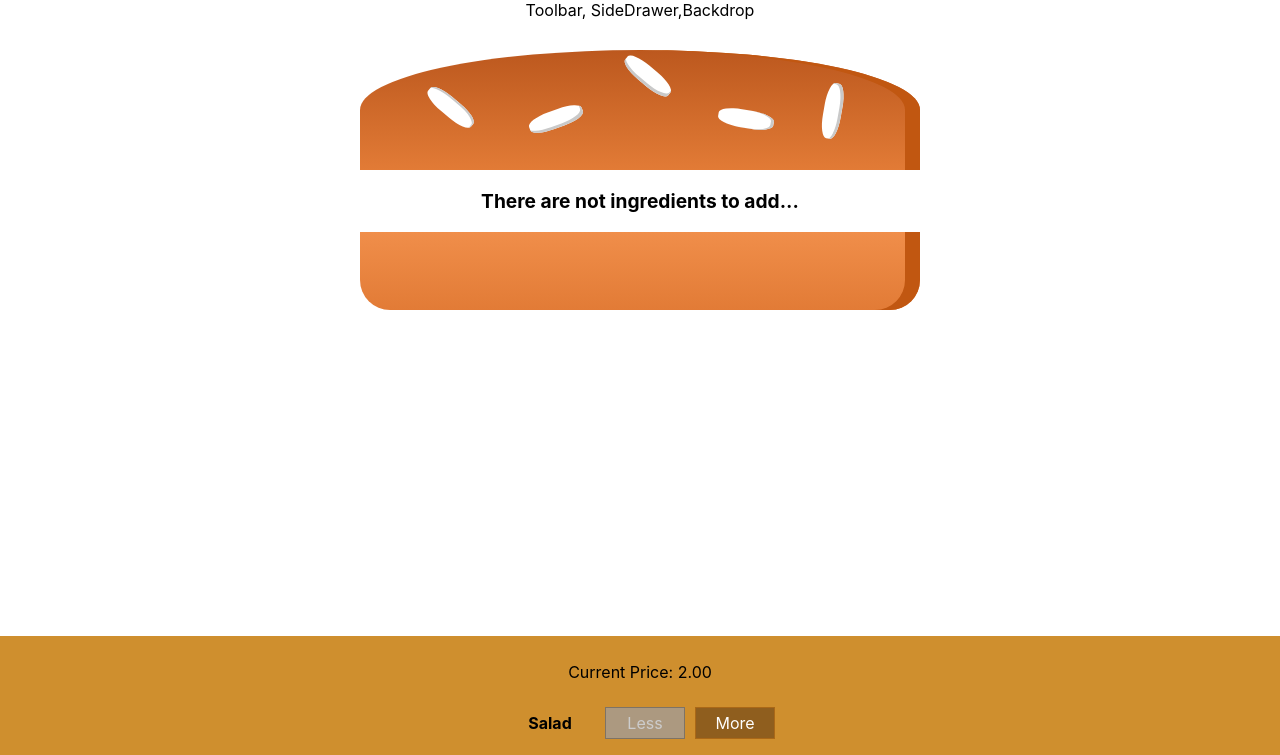
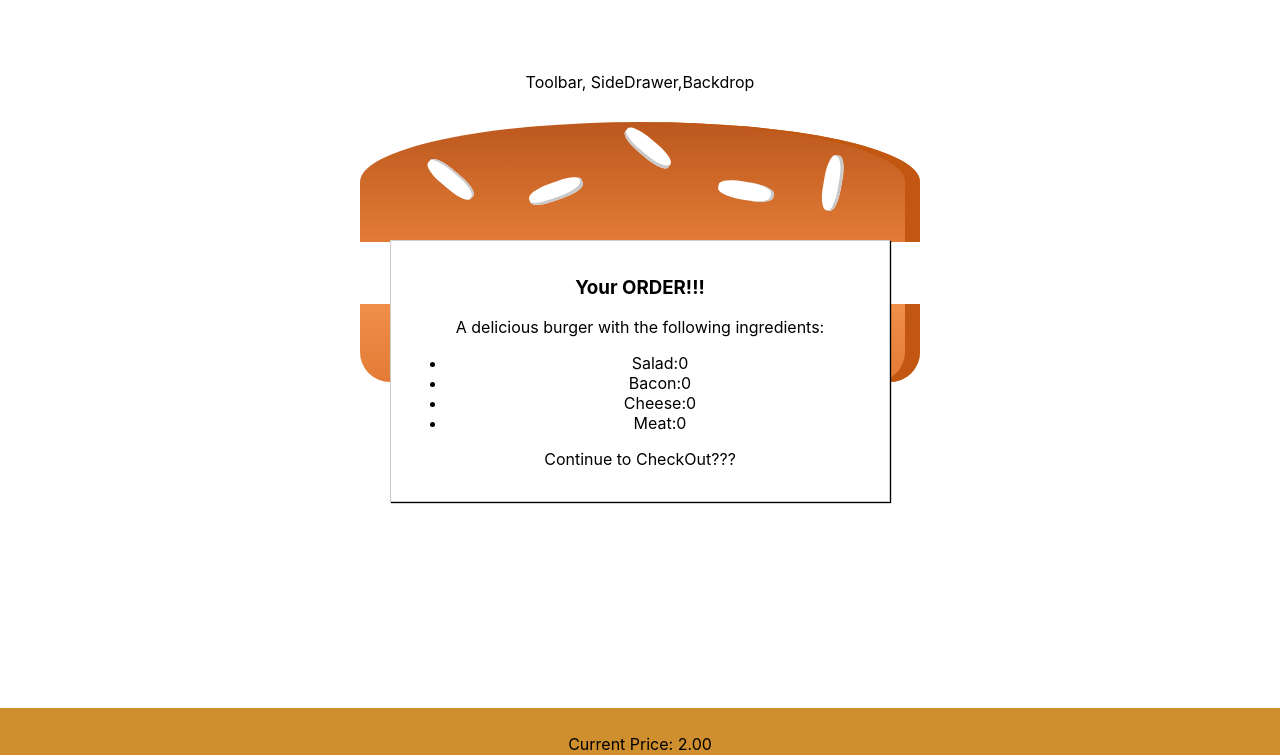
Before and after one commit to yruben/burger-builder, a React (Create React App) app: page / in a window 1280 px wide. Shown: the top 755 px of the page. Built offline with nearby package versions, Linux system fonts and the light colour scheme.

Commit message:
Added Order Summary Modal!!!

```diff
--- a/public/index.html
+++ b/public/index.html
@@ -24,7 +24,7 @@
       work correctly both with client-side routing and a non-root public URL.
       Learn how to configure a non-root public URL by running `npm run build`.
     -->
-    <title>React App</title>
+    <title>My Burger Builder</title>
   </head>
   <body>
     <noscript>You need to enable JavaScript to run this app.</noscript>
--- a/src/App.css
+++ b/src/App.css
@@ -1,38 +1,4 @@
 .App {
   text-align: center;
+  margin-top: 72px;
 }
-
-.App-logo {
-  height: 40vmin;
-  pointer-events: none;
-}
-
-@media (prefers-reduced-motion: no-preference) {
-  .App-logo {
-    animation: App-logo-spin infinite 20s linear;
-  }
-}
-
-.App-header {
-  background-color: #282c34;
-  min-height: 100vh;
-  display: flex;
-  flex-direction: column;
-  align-items: center;
-  justify-content: center;
-  font-size: calc(10px + 2vmin);
-  color: white;
-}
-
-.App-link {
-  color: #61dafb;
-}
-
-@keyframes App-logo-spin {
-  from {
-    transform: rotate(0deg);
-  }
-  to {
-    transform: rotate(360deg);
-  }
-}
--- a/src/components/Burger/BuildControls/BuildControls.js
+++ b/src/components/Burger/BuildControls/BuildControls.js
@@ -22,7 +22,10 @@
           disabled ={props.disabled[ctrl.type]}
         />)
       }
-      <button className={styles.OrderButton} disabled={!props.purchasable}> ORDER NOW!!! </button>
+      <button
+        className={styles.OrderButton}
+        disabled={!props.purchasable}
+      > ORDER NOW!!! </button>
     </div>
   )
 }
--- /dev/null
+++ b/src/components/OrderSummary/OrderSummary.js
@@ -0,0 +1,28 @@
+import React from 'react'
+
+const OrderSummary = (props) => {
+  const ingredientsSummary = Object.keys(props.ingredients)
+    .map(igKey => {
+      return (
+        <li key={igKey}>
+          <span
+            style={{textTransform: 'capitalize'}}>
+            {igKey}
+          </span>
+          :{props.ingredients[igKey]}
+        </li>
+      )
+    })
+  return (
+    <>
+      <h3>Your ORDER!!!</h3>
+      <p>A delicious burger with the following ingredients:</p>
+      <ul>
+        {ingredientsSummary}
+      </ul>
+      <p>Continue to CheckOut???</p>
+    </>
+  )
+}
+
+export default OrderSummary
--- /dev/null
+++ b/src/components/UI/Modal/Modal.js
@@ -0,0 +1,10 @@
+import React from 'react'
+import styles from './Modal.module.css'
+
+const modal = (props) =>(
+  <div className={styles.Modal}>
+    {props.children}
+  </div>
+)
+
+export default modal
--- /dev/null
+++ b/src/components/UI/Modal/Modal.module.css
@@ -0,0 +1,20 @@
+.Modal {
+    position: fixed;
+    z-index: 500;
+    background-color: white;
+    width: 70%;
+    border: 1px solid #ccc;
+    box-shadow: 1px 1px 1px black;
+    padding: 16px;
+    left: 15%;
+    top: 30%;
+    box-sizing: border-box;
+    transition: all 0.3s ease-out;
+}
+
+@media (min-width: 600px) {
+    .Modal {
+        width: 500px;
+        left: calc(50% - 250px);
+    }
+}
--- a/src/containers/BurgerBuilder/BurgerBuilder.js
+++ b/src/containers/BurgerBuilder/BurgerBuilder.js
@@ -1,6 +1,8 @@
 import React, { Component } from 'react'
 import Burger from '../../components/Burger/Burger'
 import BuildControls from '../../components/Burger/BuildControls/BuildControls'
+import Modal from '../../components/UI/Modal/Modal'
+import OrderSummary from '../../components/OrderSummary/OrderSummary'
 
 const INGREDIENT_PRICES = {
   salad: 0.6,
@@ -18,7 +20,8 @@
       meat: 0
     },
     totalPrice: 2,
-    purchasable: false
+    purchasable: false,
+    purchasing: false
   }
 
   updatePurchaseState = (ingredients) =>{
@@ -50,6 +53,11 @@
     this.setState({totalPrice: newPrice, ingredients: updatedIngredients})
     this.updatePurchaseState(updatedIngredients)
   }
+
+  purchaseHandler(){
+    this.setState({purchasing: true})
+  }
+
   render() {
     const disabledInfo = {
       ...this.state.ingredients
@@ -59,6 +67,9 @@
     }
     return(
       <>
+        <Modal>
+          <OrderSummary ingredients={this.state.ingredients}/>
+        </Modal>
         <Burger ingredients = {this.state.ingredients}/>
         <BuildControls
           ingredientAdded={this.addIngredientHandler}
```
Also changed, not shown: 1 other file (tests, documents, lock files or other folders).
